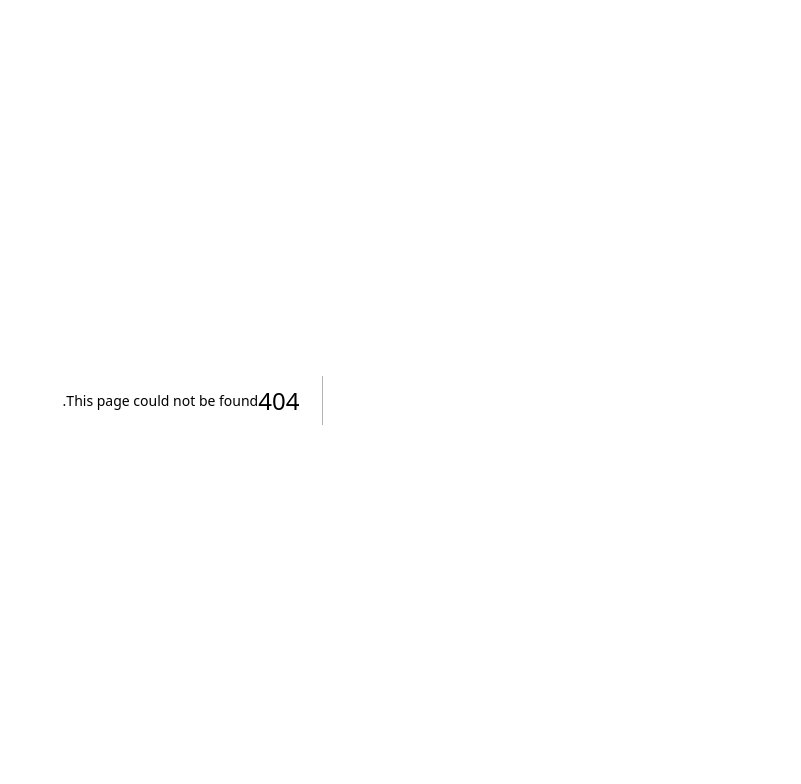
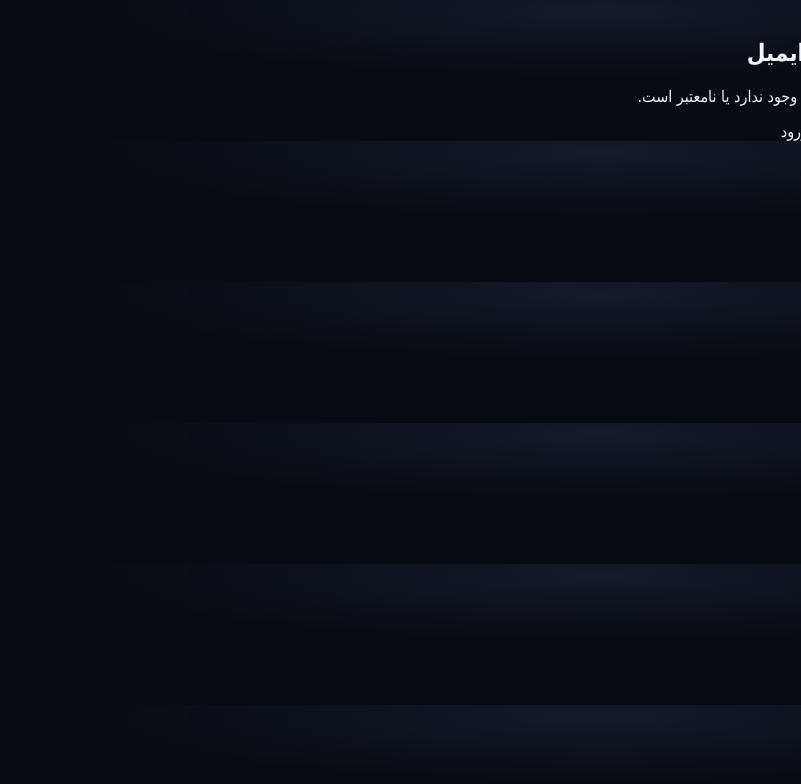
Before and after one commit to gavad54/zelmira-one-, a Next.js app: page /verify-email in a window 1280 px wide. Before the commit this address had no page. Shown: the top 784 px of the page, without its empty margins (479-1280 px from the left). Built offline with nearby package versions, Linux system fonts and the light colour scheme.

Commit message:
Add email verification completion screen

```diff
--- /dev/null
+++ b/src/app/verify-email/page.tsx
@@ -0,0 +1,7 @@
+"use client";
+import {useEffect,useState} from "react";
+export default function VerifyEmailPage(){
+ const [message,setMessage]=useState("در حال بررسی پیوند تأیید...");
+ useEffect(()=>{const token=new URLSearchParams(location.hash.slice(1)).get("token");history.replaceState({},"","/verify-email");if(!token){setMessage("پیوند تأیید وجود ندارد یا نامعتبر است.");return;}fetch("/api/auth/verify-email",{method:"POST",headers:{"Content-Type":"application/json"},body:JSON.stringify({token})}).then(async r=>{if(!r.ok)throw new Error();setMessage("ایمیل حساب شما تأیید شد. اکنون می‌توانید وارد شوید.");}).catch(()=>setMessage("پیوند تأیید نامعتبر یا منقضی شده است."));},[]);
+ return <main className="auth-page" dir="rtl"><section className="auth-panel"><span>VAYRO</span><h1>تأیید ایمیل</h1><p role="status">{message}</p><a href="/login">رفتن به ورود</a></section></main>;
+}
```
